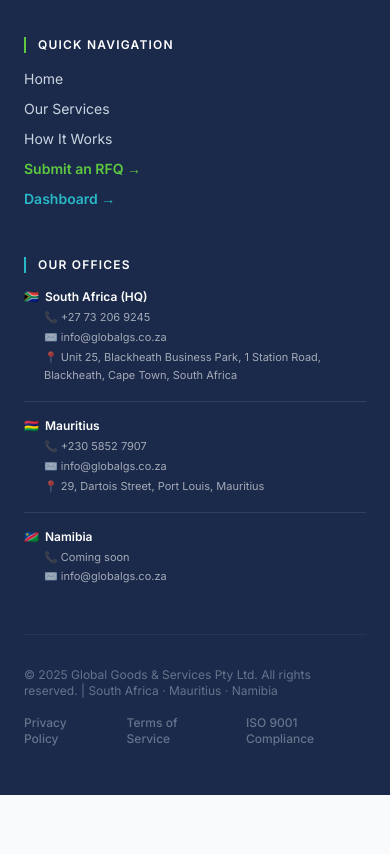
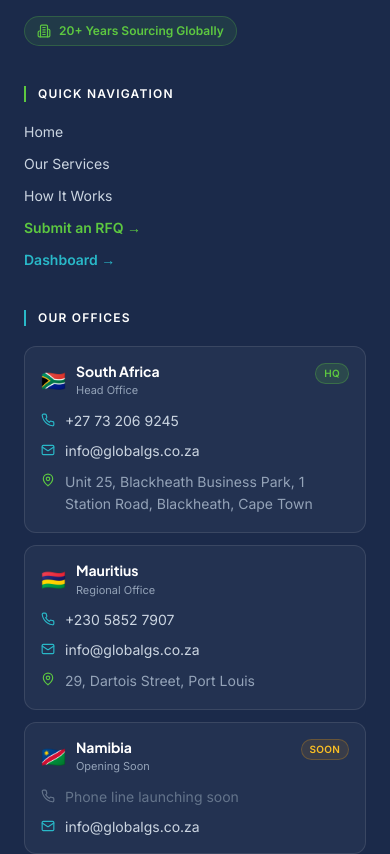
Before and after one commit to sham106/GLOBAL-GOODS, a React (Vite) app: page / in a window 390 px wide. Shown: the part 4960-5814 px from the top of the page. Before the commit the page ends 5755 px from the top, so only its background shows below. Built offline with nearby package versions, Linux system fonts and the light colour scheme.

Commit message:
footer change design

```diff
--- a/src/components/Footer.jsx
+++ b/src/components/Footer.jsx
@@ -1,7 +1,103 @@
 // src/components/Footer.jsx
 import React from 'react';
 import { useNavigate } from 'react-router-dom';
+import { Phone, Mail, MapPin, Building2 } from 'lucide-react';
 import Logo from './Logo';
+
+const offices = [
+  {
+    id: 'za',
+    country: 'South Africa',
+    label: 'Head Office',
+    flag: '🇿🇦',
+    isHq: true,
+    phone: '+27 73 206 9245',
+    phoneHref: 'tel:+27732069245',
+    email: 'info@globalgs.co.za',
+    address: 'Unit 25, Blackheath Business Park, 1 Station Road, Blackheath, Cape Town',
+  },
+  {
+    id: 'mu',
+    country: 'Mauritius',
+    label: 'Regional Office',
+    flag: '🇲🇺',
+    isHq: false,
+    phone: '+230 5852 7907',
+    phoneHref: 'tel:+23058527907',
+    email: 'info@globalgs.co.za',
+    address: '29, Dartois Street, Port Louis',
+  },
+  {
+    id: 'na',
+    country: 'Namibia',
+    label: 'Opening Soon',
+    flag: '🇳🇦',
+    isHq: false,
+    comingSoon: true,
+    email: 'info@globalgs.co.za',
+  },
+];
+
+function OfficeCard({ office }) {
+  return (
+    <div className="group rounded-xl border border-white/10 bg-white/[0.04] p-4 transition-colors hover:border-[#29B8C8]/30 hover:bg-white/[0.06]">
+      <div className="flex items-start justify-between gap-3 mb-3">
+        <div className="flex items-center gap-2.5 min-w-0">
+          <span className="text-xl leading-none shrink-0" aria-hidden="true">{office.flag}</span>
+          <div className="min-w-0">
+            <p className="font-heading font-bold text-sm text-white leading-tight">{office.country}</p>
+            <p className="text-[11px] text-slate-400 mt-0.5">{office.label}</p>
+          </div>
+        </div>
+        {office.isHq && (
+          <span className="shrink-0 rounded-full bg-[#5DC840]/15 border border-[#5DC840]/30 px-2 py-0.5 text-[10px] font-bold uppercase tracking-wide text-[#5DC840]">
+            HQ
+          </span>
+        )}
+        {office.comingSoon && (
+          <span className="shrink-0 rounded-full bg-amber-500/10 border border-amber-500/25 px-2 py-0.5 text-[10px] font-bold uppercase tracking-wide text-amber-400">
+            Soon
+          </span>
+        )}
+      </div>
+
+      <ul className="space-y-2.5">
+        {office.phone && (
+          <li>
+            <a
+              href={office.phoneHref}
+              className="flex items-start gap-2.5 text-sm text-slate-300 hover:text-white transition-colors group/link"
+            >
+              <Phone className="h-3.5 w-3.5 text-[#29B8C8] shrink-0 mt-0.5" />
+              <span>{office.phone}</span>
+            </a>
+          </li>
+        )}
+        {office.comingSoon && !office.phone && (
+          <li className="flex items-start gap-2.5 text-sm text-slate-500">
+            <Phone className="h-3.5 w-3.5 text-slate-500 shrink-0 mt-0.5" />
+            <span>Phone line launching soon</span>
+          </li>
+        )}
+        <li>
+          <a
+            href={`mailto:${office.email}`}
+            className="flex items-start gap-2.5 text-sm text-slate-300 hover:text-white transition-colors break-all"
+          >
+            <Mail className="h-3.5 w-3.5 text-[#29B8C8] shrink-0 mt-0.5" />
+            <span>{office.email}</span>
+          </a>
+        </li>
+        {office.address && (
+          <li className="flex items-start gap-2.5 text-sm text-slate-400 leading-relaxed">
+            <MapPin className="h-3.5 w-3.5 text-[#5DC840] shrink-0 mt-0.5" />
+            <span>{office.address}</span>
+          </li>
+        )}
+      </ul>
+    </div>
+  );
+}
 
 export default function Footer() {
   const navigate = useNavigate();
@@ -23,52 +119,51 @@
   };
 
   return (
-    <footer className="bg-[#1B2A4A] text-slate-300 pt-16 pb-12 border-t border-[#29B8C8]/10">
+    <footer className="bg-[#1B2A4A] text-slate-300 pt-16 pb-10 border-t border-[#29B8C8]/10">
       <div className="max-w-7xl mx-auto px-6">
 
-        {/* 3-column Layout */}
-        <div className="grid grid-cols-1 md:grid-cols-3 gap-12 pb-12 border-b border-white/5">
+        <div className="grid grid-cols-1 lg:grid-cols-12 gap-10 lg:gap-8 pb-12 border-b border-white/5">
 
-          {/* Column 1: Brand & Tagline */}
-          <div className="space-y-4">
+          {/* Column 1: Brand */}
+          <div className="lg:col-span-4 space-y-5">
             <Logo size="lg" variant="dark" />
-
-            <p className="text-sm font-semibold text-white/95 leading-relaxed italic">
-              "Enjoy The Competitive Edge on Everything You Need"
+            <p className="text-sm font-semibold text-white/95 leading-relaxed italic max-w-sm">
+              &ldquo;Enjoy The Competitive Edge on Everything You Need&rdquo;
             </p>
-            <p className="text-xs text-slate-400 font-normal leading-relaxed">
+            <p className="text-sm text-slate-400 leading-relaxed max-w-sm">
               Specialized sourcing, procurement, logistics and supply chain solutions for businesses across Africa and Europe.
             </p>
-            <div className="text-[10px] text-brand-green font-mono font-medium tracking-wider uppercase">
+            <div className="inline-flex items-center gap-2 rounded-full border border-[#5DC840]/25 bg-[#5DC840]/10 px-3 py-1.5 text-xs font-semibold text-[#5DC840]">
+              <Building2 className="h-3.5 w-3.5" />
               20+ Years Sourcing Globally
             </div>
           </div>
 
           {/* Column 2: Quick Links */}
-          <div className="space-y-4">
+          <div className="lg:col-span-3 space-y-5">
             <h3 className="text-white text-xs uppercase font-bold tracking-widest border-l-2 border-[#5DC840] pl-3">
               Quick Navigation
             </h3>
-            <ul className="space-y-2.5 text-sm font-normal">
+            <ul className="space-y-3 text-sm">
               <li>
-                <a href="#home" onClick={(e) => handleLinkClick(e, '#home')} className="hover:text-white transition-colors">
+                <a href="#home" onClick={(e) => handleLinkClick(e, '#home')} className="text-slate-300 hover:text-white transition-colors">
                   Home
                 </a>
               </li>
               <li>
-                <a href="#features" onClick={(e) => handleLinkClick(e, '#features')} className="hover:text-white transition-colors">
+                <a href="#features" onClick={(e) => handleLinkClick(e, '#features')} className="text-slate-300 hover:text-white transition-colors">
                   Our Services
                 </a>
               </li>
               <li>
-                <a href="#how" onClick={(e) => handleLinkClick(e, '#how')} className="hover:text-white transition-colors">
+                <a href="#how" onClick={(e) => handleLinkClick(e, '#how')} className="text-slate-300 hover:text-white transition-colors">
                   How It Works
                 </a>
               </li>
               <li>
                 <button
                   onClick={() => navigate('/inquiry')}
-                  className="hover:text-white transition-colors text-left font-semibold text-[#5DC840]"
+                  className="text-[#5DC840] hover:text-[#6ee052] font-semibold transition-colors"
                 >
                   Submit an RFQ &rarr;
                 </button>
@@ -76,7 +171,7 @@
               <li>
                 <button
                   onClick={() => navigate('/dashboard')}
-                  className="hover:text-white transition-colors text-left font-semibold text-[#29B8C8]"
+                  className="text-[#29B8C8] hover:text-[#4dd4e0] font-semibold transition-colors"
                 >
                   Dashboard &rarr;
                 </button>
@@ -84,52 +179,23 @@
             </ul>
           </div>
 
-          {/* Column 3: Contact Details (3 Offices) */}
-          <div className="space-y-4">
-            <h3 className="text-white text-xs uppercase font-bold tracking-widest border-l-2 border-[#29B8C8] pl-3">
-              OUR OFFICES
-            </h3>
-            <div className="space-y-4 text-sm font-normal">
+          {/* Column 3: Offices */}
+          <div className="lg:col-span-5 space-y-5">
+            <div className="flex items-end justify-between gap-4">
+              <h3 className="text-white text-xs uppercase font-bold tracking-widest border-l-2 border-[#29B8C8] pl-3">
+                Our Offices
+              </h3>
+              <span className="hidden sm:inline text-[11px] text-slate-500 font-medium">
+                3 locations · Africa
+              </span>
+            </div>
 
-              {/* South Africa */}
-              <div className="space-y-1">
-                <div className="flex items-center gap-1.5 font-bold text-white text-xs">
-                  <span>🇿🇦</span> <span>South Africa (HQ)</span>
-                </div>
-                <div className="text-white/60 space-y-0.5 pl-5 text-[11px] leading-relaxed">
-                  <p>📞 +27 73 206 9245</p>
-                  <p>✉️ info@globalgs.co.za</p>
-                  <p>📍 Unit 25, Blackheath Business Park, 1 Station Road, Blackheath, Cape Town, South Africa</p>
-                </div>
+            <div className="space-y-3">
+              <OfficeCard office={offices[0]} />
+              <div className="grid grid-cols-1 sm:grid-cols-2 gap-3">
+                <OfficeCard office={offices[1]} />
+                <OfficeCard office={offices[2]} />
               </div>
-
-              <div className="border-t border-white/10 my-2" />
-
-              {/* Mauritius */}
-              <div className="space-y-1">
-                <div className="flex items-center gap-1.5 font-bold text-white text-xs">
-                  <span>🇲🇺</span> <span>Mauritius</span>
-                </div>
-                <div className="text-white/60 space-y-0.5 pl-5 text-[11px] leading-relaxed">
-                  <p>📞 +230 5852 7907</p>
-                  <p>✉️ info@globalgs.co.za</p>
-                  <p>📍 29, Dartois Street, Port Louis, Mauritius</p>
-                </div>
-              </div>
-
-              <div className="border-t border-white/10 my-2" />
-
-              {/* Namibia */}
-              <div className="space-y-1">
-                <div className="flex items-center gap-1.5 font-bold text-white text-xs">
-                  <span>🇳🇦</span> <span>Namibia</span>
-                </div>
-                <div className="text-white/60 space-y-0.5 pl-5 text-[11px] leading-relaxed">
-                  <p>📞 Coming soon</p>
-                  <p>✉️ info@globalgs.co.za</p>
-                </div>
-              </div>
-
             </div>
           </div>
 
@@ -137,10 +203,11 @@
 
         {/* Bottom bar */}
         <div className="pt-8 flex flex-col md:flex-row items-center justify-between text-xs text-slate-500 gap-4">
-          <div>
-            &copy; 2025 Global Goods &amp; Services Pty Ltd. All rights reserved. | South Africa &middot; Mauritius &middot; Namibia
-          </div>
-          <div className="flex gap-6 font-medium">
+          <p className="text-center md:text-left leading-relaxed">
+            &copy; 2025 Global Goods &amp; Services Pty Ltd. All rights reserved.
+            <span className="hidden sm:inline"> · South Africa · Mauritius · Namibia</span>
+          </p>
+          <div className="flex flex-wrap justify-center gap-x-6 gap-y-2 font-medium">
             <a href="#" className="hover:text-slate-300 transition-colors">Privacy Policy</a>
             <a href="#" className="hover:text-slate-300 transition-colors">Terms of Service</a>
             <a href="#" className="hover:text-slate-300 transition-colors">ISO 9001 Compliance</a>
```
